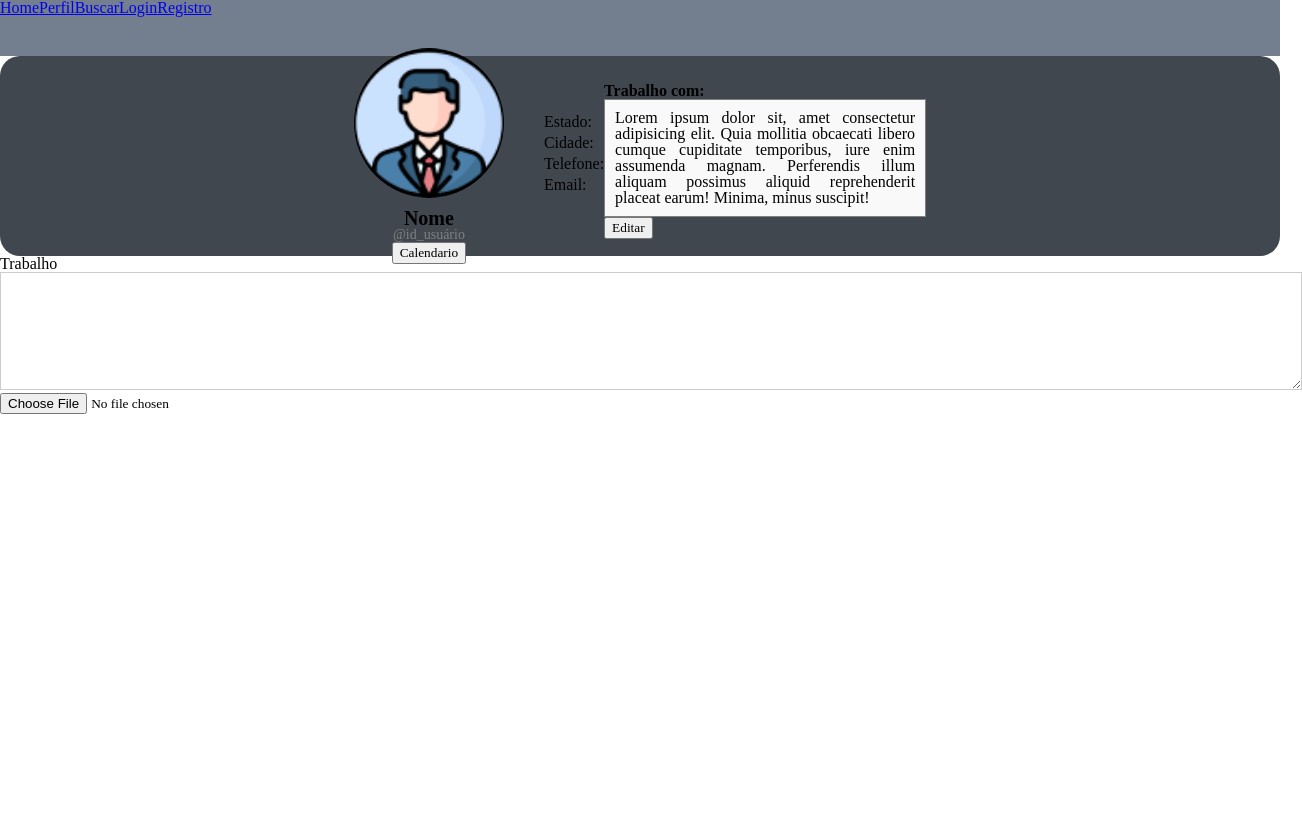
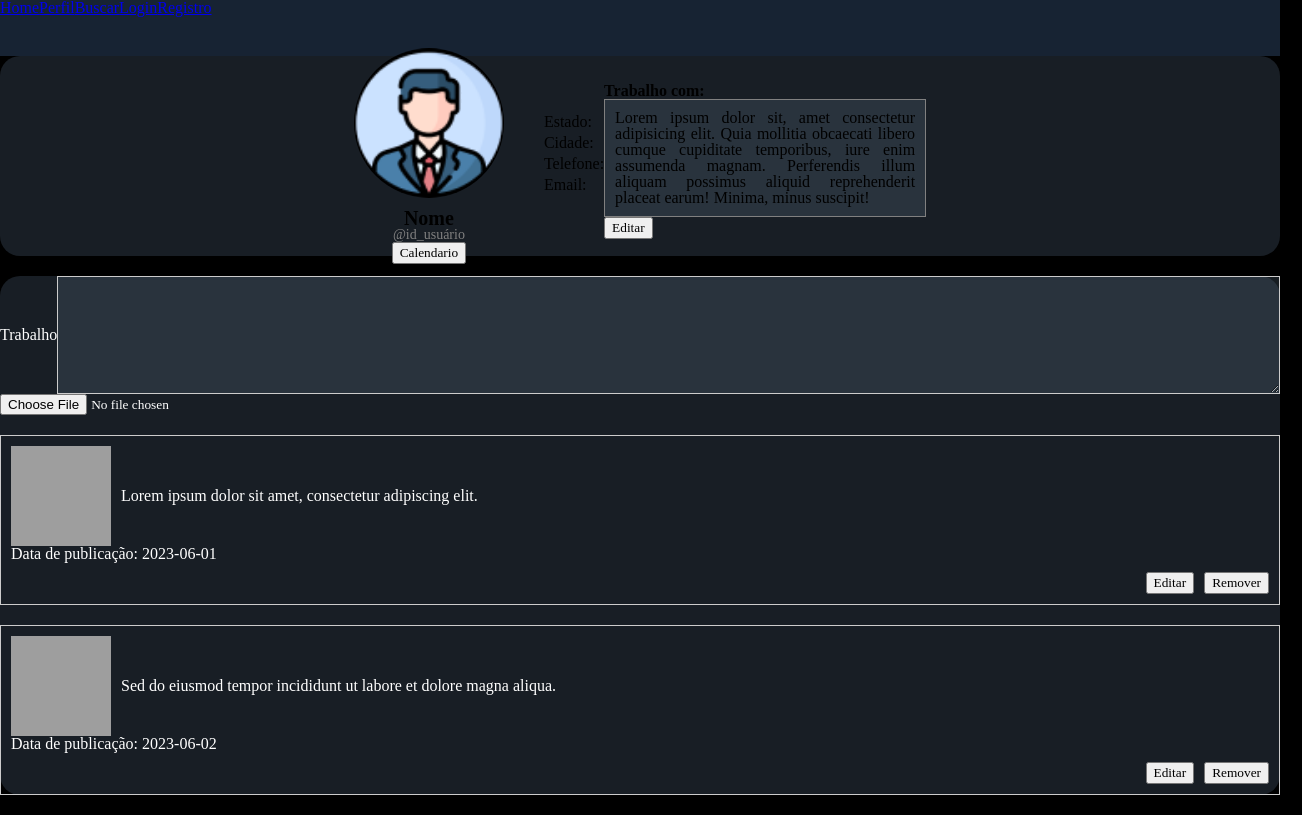
Before and after one commit to Yan-Fonseca/TuneTown, a Vue app: page /#/perfil in a window 1280 px wide. Shown: the whole page, 1302 px wide, since content can reach past the window. Built offline with nearby package versions, Linux system fonts and the light colour scheme; grey boxes are pictures that could not be loaded; a web font is replaced by a local one.

Commit message:
Estrutura do Perfil, não irá ficar ruim desse jeito! kk

```diff
--- a/src/components/Perfil/BasicInfo.vue
+++ b/src/components/Perfil/BasicInfo.vue
@@ -104,7 +104,7 @@ export default {
 .biography-box {
   border: 1px solid gray;
   padding: 10px;
-  background-color: #f9f9f9;
+  background-color: rgba(88, 112, 130, 0.26);
   width: 300px;
 }
 
--- a/src/components/Perfil/Portfolio.vue
+++ b/src/components/Perfil/Portfolio.vue
@@ -5,9 +5,26 @@
                 <h3>Trabalho</h3>
                 <textarea v-model="texto" rows="6"></textarea>
             </div>
-        </div>
             <div class="upload">
                 <input type="file" accept="image/*, video/*" @change="handleFileUpload">
+            </div>
+        </div>
+        <div class="trabalhos">
+            <div v-for="trabalho in trabalhos" :key="trabalho.id" class="trabalho">
+                <div class="trabalho-info">
+                    <div class="descricao">
+                        <img :src="trabalho.imagem" alt="Imagem">
+                        <div class="descricao">
+                            <p>{{ trabalho.descricao }}</p>
+                        </div>
+                    </div>
+                    <p>Data de publicação: {{ trabalho.dataPublicacao }}</p>
+                </div>
+            <div class="botoes">
+                <button @click="editarTrabalho(trabalho.id)">Editar</button>
+                <button @click="removerTrabalho(trabalho.id)">Remover</button>
+            </div>
+            </div>
         </div>
     </div>
 </template>
@@ -17,7 +34,22 @@ export default {
     name: 'PortfolioMusic',
     data() {
         return {
-        texto: ""
+        texto: "",
+        trabalhos: [
+            {
+            id: 1,
+            descricao: "Lorem ipsum dolor sit amet, consectetur adipiscing elit.",
+            dataPublicacao: "2023-06-01",
+            imagem: "caminho/imagem1.jpg"
+            },
+            {
+            id: 2,
+            descricao: "Sed do eiusmod tempor incididunt ut labore et dolore magna aliqua.",
+            dataPublicacao: "2023-06-02",
+            imagem: "caminho/imagem2.jpg"
+            },
+            // Adicione mais trabalhos conforme necessário
+        ]
         };
     },
     methods: {
@@ -25,17 +57,66 @@ export default {
       const file = event.target.files[0];
       // ações futuras
       console.log("Arquivo selecionado:", file);
+    },
+
+    editarTrabalho(id) {
+      // Lógica para editar o trabalho com o ID fornecido
+      console.log("Editar trabalho:", id);
+    },
+
+    removerTrabalho(id) {
+      // Lógica para remover o trabalho com o ID fornecido
+      console.log("Remover trabalho:", id);
     }
   }
 }
 </script>
 
-<style>
+<style scoped>
+    .portfolio {
+        background-color: rgba(29, 36, 45, 0.84);
+        color: white;
+        border-radius: 20px;
+        margin-top: 20px;
+    }
+
     textarea {
         width: 100%;
         padding: 10px;
         font-size: 14px;
         border: 1px solid #ccc;
         resize: vertical;
+        background-color: rgba(88, 112, 130, 0.26);
+    }
+
+    .novo-trabalho {
+        margin-bottom: 20px;
+    }
+    .trabalho {
+        margin-bottom: 20px;
+        padding: 10px;
+        border: 1px solid #ccc;
+    }
+
+    .descricao {
+        display: flex;
+        align-items: center;
+    }
+
+    .descricao img {
+        width: 100px;
+        height: 100px;
+        margin-right: 10px;
+        background-color: rgba(88, 112, 130, 0.26);
+    }
+
+    .botoes {
+        display: flex;
+        justify-content: flex-end;
+        margin-top: 10px;
+    }
+
+    button {
+        margin-left: 10px;
     }
 </style>
--- a/src/views/PerfilView.vue
+++ b/src/views/PerfilView.vue
@@ -17,3 +17,9 @@ export default {
   }
 }
 </script>
+
+<style>
+  body {
+    background-color: black;
+  }
+</style>
```
Lines whose indentation alone changed are shown as unchanged.
